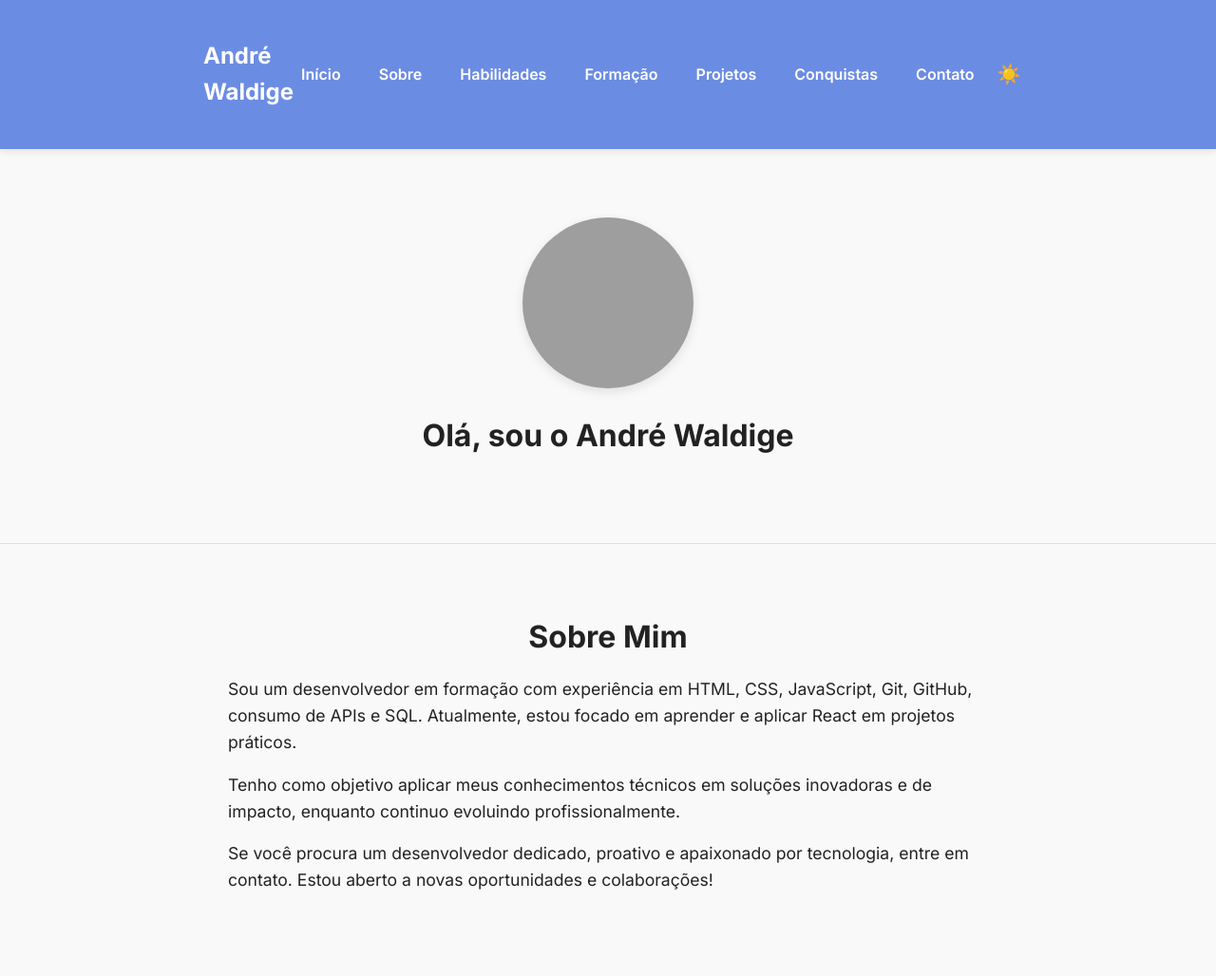
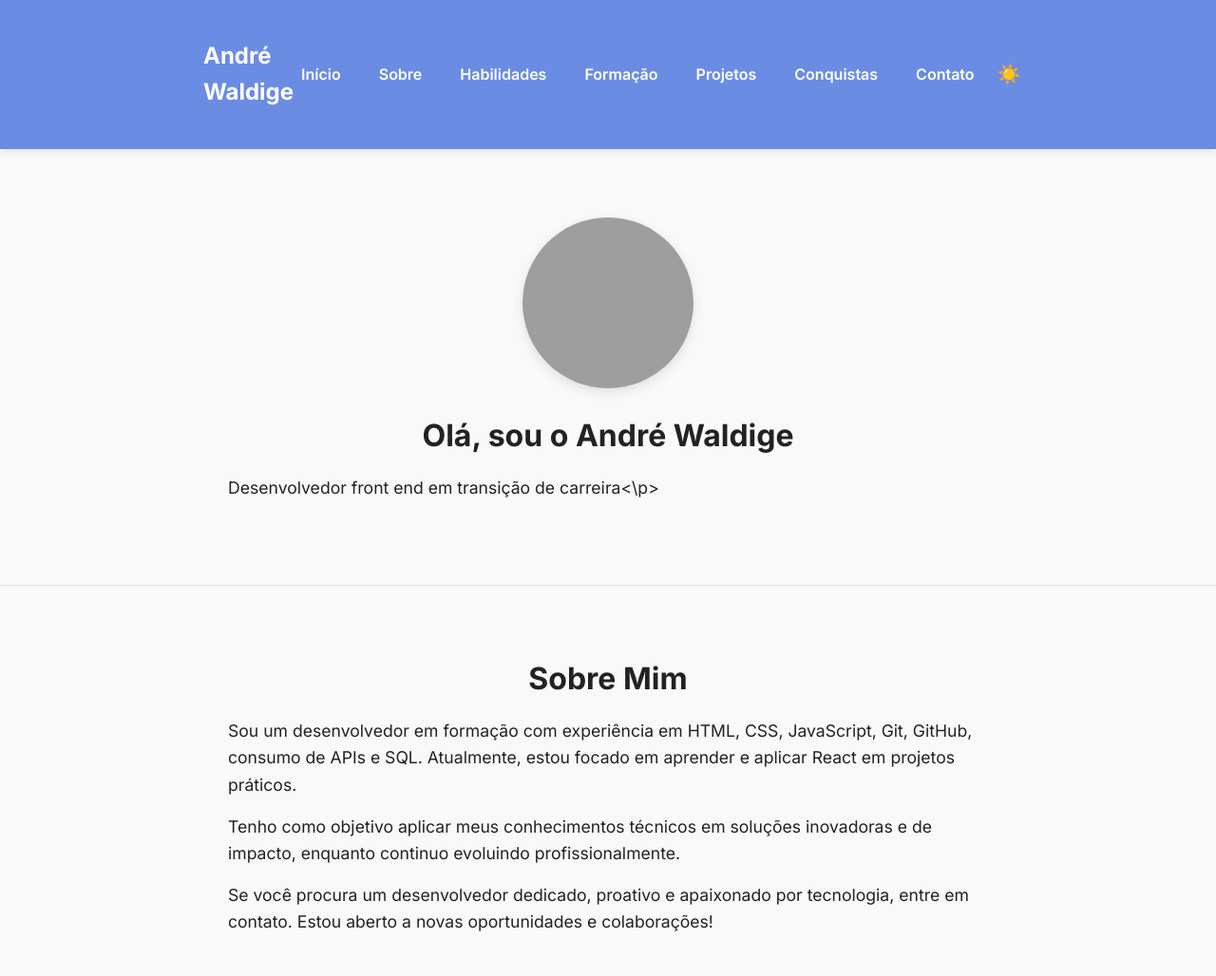
Before and after one commit to awaldige/awaldige.github.io, a plain HTML site: page index.html in a window 1280 px wide. Shown: the top 1028 px of the page at 95% size. Drawn offline with nearby package versions, Linux system fonts and the light colour scheme; grey boxes are pictures that could not be loaded; a web font is replaced by a local one.

Commit message:
Atualizar o index.html

```diff
--- a/index.html
+++ b/index.html
@@ -57,7 +57,7 @@
         <div class="container texto-padrao" data-aos="fade-up">
             <img src="avatar.jpeg" alt="Imagem de perfil de André Waldige" class="avatar" />
             <h2>Olá, sou o André Waldige</h2>
-
+            <p>Desenvolvedor front end em transição de carreira<\p>
 
 
         </div>
```
